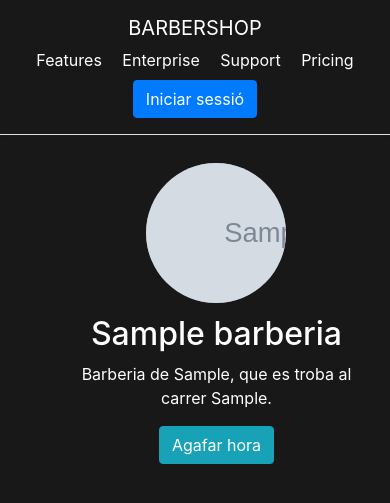
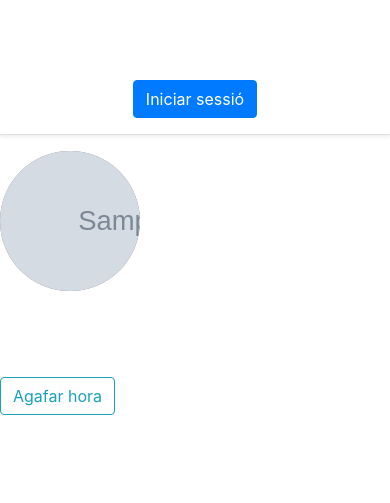
Before and after one commit to pau1838/BarberShop_act1, a Django app: template apps/barberShopApp/templates/home.html in a window 390 px wide. Shown: the top 503 px of the page. Run offline with Django 3.2, Linux system fonts and the light colour scheme; the template is opened without the code that fills it: values that come from a table or form of the project are taken from there, others are empty; tables that the repository leaves empty hold one stand-in row (values such as "Sample post"); grey boxes marked "Sample" are stand-in pictures; parts of the project's set-up code (start-up, migrations or seed data) failed here and were passed over; some libraries are stand-ins or nearby versions.

Commit message:
Responsive design in home page adapted

```diff
--- a/BarberShop/settings.py
+++ b/BarberShop/settings.py
@@ -128,6 +128,6 @@ STATICFILES_DIRS = [
 ]
 
 MEDIA_ROOT = (
-    os.path.join(BASE_DIR, 'media')
+    os.path.join(BASE_DIR, 'apps/barberShopApp/static/media')
 )
-MEDIA_URL = '/media/'
+MEDIA_URL = '/apps/barberShopApp/static/media/'
--- a/BarberShop/templates/base.html
+++ b/BarberShop/templates/base.html
@@ -8,8 +8,8 @@
 
     <!-- CSS -->
     <link rel="stylesheet" href="https://stackpath.bootstrapcdn.com/bootstrap/4.4.1/css/bootstrap.min.css" integrity="sha384-Vkoo8x4CGsO3+Hhxv8T/Q5PaXtkKtu6ug5TOeNV6gBiFeWPGFN9MuhOf23Q9Ifjh" crossorigin="anonymous">
-    <link rel="stylesheet" type="text/css" href="{% static 'style/style.css' %}">
-      <title>Hello, world!</title>
+    <link rel="stylesheet" type="text/css" href="{% static 'style/../../apps/barberShopApp/static/media/style.css' %}">
+      <title>BarberShops Home</title>
   </head>
   <body class="main-body text-white">
     <div class="d-flex flex-column flex-md-row align-items-center p-3 px-md-4 mb-3 border-bottom shadow-sm">
--- a/apps/barberShopApp/static/style/style.css
+++ /dev/null
@@ -1,23 +0,0 @@
-.col-lg-4 {
-    margin: auto;
-    margin-top: 3%;
-    margin-left: 11%;
-}
-
-.barber-description {
-    text-align: center;
-}
-
-.main-body{
-    background-color: #181818;
-}
-
-.barbershop-img{
-    margin: auto;
-    margin-bottom: 4%;
-}
-
-.row{
-    text-align: center;
-    margin: auto;
-}
--- a/apps/barberShopApp/templates/home.html
+++ b/apps/barberShopApp/templates/home.html
@@ -1,5 +1,4 @@
 {% extends "base.html" %}
-{% load static %}
 {% block page_content %}
 <!DOCTYPE html>
 <html lang="en">
@@ -13,13 +12,13 @@
                 {% for barberia in llista_barberies %}
                       <div class="col-lg-4">
                           <div class="barbershop-img">
-                            <svg class="bd-placeholder-img rounded-circle" width="140" height="140" xmlns="http://www.w3.org/2000/svg" preserveAspectRatio="xMidYMid slice" focusable="false" role="img" aria-label="Placeholder: 140x140"><title>Placeholder</title><rect width="100%" height="100%" fill="#777"></rect><text x="50%" y="50%" fill="#777" dy=".3em">140x140</text>
-                                <image href="/media/{{ barberia.image }}" height="100%" width="178%" />
+                            <svg class="bd-placeholder-img rounded-circle" width="140" height="140" xmlns="http://www.w3.org/2000/svg" preserveAspectRatio="xMidYMid slice" focusable="false" role="img" aria-label="Placeholder: 140x140"><title>Ciutat de {{ barberia.ciutat }}</title><rect width="100%" height="100%" fill="#777"></rect><text x="50%" y="50%" fill="#777" dy=".3em">140x140</text>
+                                <image href="/apps/barberShopApp/static/media/{{ barberia.image }}" height="100%" width="178%"/>
                             </svg>
                           </div>
                         <h2>{{ barberia.name }}</h2>
                         <p class="barber-description">Barberia de {{ barberia.ciutat }}, que es troba al carrer {{ barberia.carrer }}.</p>
-                        <p><a class="btn btn-info" href="/{{barberia.pk}}/" role="button">Agafar hora</a></p>
+                        <p><a class="btn btn-outline-info" href="/{{barberia.pk}}/" role="button">Agafar hora</a></p>
                       </div><!-- /.col-lg-4 -->
                 {% endfor %}
             </div>
```
Also changed, not shown: 1 other file.
